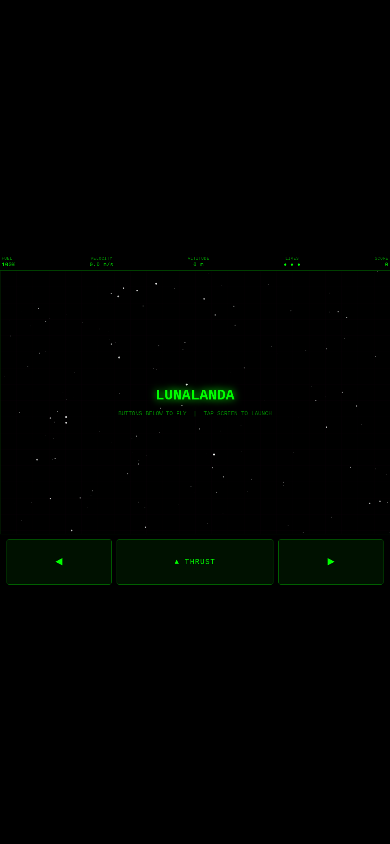
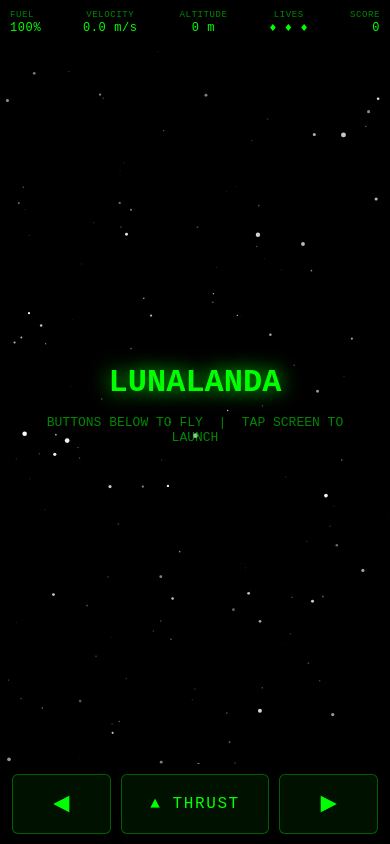
Before and after one commit to jtdevos/lunalanda, a website built with Vite: page mobile.html in a window 390 px wide. Built offline with nearby package versions, Linux system fonts and the light colour scheme.

Commit message:
better mobile viewports

```diff
--- a/mobile.html
+++ b/mobile.html
@@ -9,41 +9,62 @@
     <title>Lunalanda</title>
     <style>
       * { margin: 0; padding: 0; box-sizing: border-box; -webkit-tap-highlight-color: transparent; -webkit-touch-callout: none; user-select: none; -webkit-user-select: none; }
-      html, body { background: #000; overflow: hidden; touch-action: none; font-family: 'Courier New', monospace; color: #0f0; }
-      #game-container { position: fixed; width: 960px; display: flex; flex-direction: column; align-items: center; will-change: transform; }
-      canvas { display: block; border: 1px solid #0f04; }
-      #canvas-wrap { position: relative; width: 960px; height: 648px; }
-      #hud { width: 960px; display: flex; justify-content: space-between; padding: 6px 4px; font-size: 13px; letter-spacing: 0.05em; }
-      .hud-item { display: flex; flex-direction: column; gap: 2px; }
-      .hud-label { font-size: 10px; color: #0f08; text-transform: uppercase; }
-      .hud-value { font-size: 13px; }
+      html, body { background: #000; overflow: hidden; touch-action: none; font-family: 'Courier New', monospace; color: #0f0; width: 100%; height: 100%; }
+
+      /* ── HUD — fixed strip at top ── */
+      #hud {
+        position: fixed; top: 0; left: 0; right: 0; height: 44px;
+        display: flex; justify-content: space-between; align-items: center;
+        padding: 0 10px; z-index: 10;
+        background: #000a;
+        font-size: 12px; letter-spacing: 0.05em;
+      }
+      .hud-item { display: flex; flex-direction: column; gap: 1px; }
+      .hud-label { font-size: 9px; color: #0f08; text-transform: uppercase; }
+      .hud-value { font-size: 12px; }
       .hud-value.warn { color: #ff0; }
       .hud-value.danger { color: #f40; }
-      #overlay { position: absolute; inset: 0; display: flex; flex-direction: column; align-items: center; justify-content: center; gap: 16px; pointer-events: none; }
-      #overlay h1 { font-size: 36px; text-shadow: 0 0 20px #0f0; }
-      #overlay p { font-size: 14px; color: #0f08; }
+
+      /* ── Canvas — fills space between HUD and controls ── */
+      #canvas-wrap {
+        position: fixed; top: 44px; left: 0; right: 0; bottom: 80px;
+        overflow: hidden;
+      }
+      canvas { display: block; }
+
+      /* ── Overlay — sits on top of canvas ── */
+      #overlay {
+        position: absolute; inset: 0;
+        display: flex; flex-direction: column; align-items: center; justify-content: center;
+        gap: 14px; pointer-events: none;
+      }
+      #overlay h1 { font-size: 32px; text-shadow: 0 0 20px #0f0; }
+      #overlay p { font-size: 13px; color: #0f08; text-align: center; padding: 0 20px; }
       #overlay.hidden { display: none; }
-      /* ── On-screen buttons ── */
-      #controls { width: 960px; height: 140px; display: flex; gap: 12px; padding: 14px 16px; }
+
+      /* ── Controls — fixed strip at bottom ── */
+      #controls {
+        position: fixed; bottom: 0; left: 0; right: 0; height: 80px;
+        display: flex; gap: 10px; padding: 10px 12px;
+        background: #000a;
+      }
       .ctrl-btn {
         flex: 1;
         background: #0f01;
         border: 1px solid #0f05;
         color: #0f0;
         font-family: 'Courier New', monospace;
-        font-size: 30px;
+        font-size: 28px;
         display: flex; align-items: center; justify-content: center;
         border-radius: 6px;
         cursor: pointer;
-        user-select: none; -webkit-user-select: none;
         touch-action: none;
       }
       .ctrl-btn:active { background: #0f04; border-color: #0f09; }
-      #btn-thrust { flex: 1.5; font-size: 18px; letter-spacing: 0.1em; }
+      #btn-thrust { flex: 1.5; font-size: 16px; letter-spacing: 0.1em; }
     </style>
   </head>
   <body>
-    <div id="game-container">
     <div id="hud">
       <div class="hud-item">
         <span class="hud-label">Fuel</span>
@@ -67,7 +88,7 @@
       </div>
     </div>
     <div id="canvas-wrap">
-        <canvas id="canvas" width="960" height="648"></canvas>
+      <canvas id="canvas"></canvas>
       <div id="overlay">
         <h1 id="overlay-title">LUNALANDA</h1>
         <p id="overlay-sub">BUTTONS BELOW TO FLY &nbsp;|&nbsp; TAP SCREEN TO LAUNCH</p>
@@ -78,7 +99,6 @@
       <button class="ctrl-btn" id="btn-thrust">▲ THRUST</button>
       <button class="ctrl-btn" id="btn-right">►</button>
     </div>
-    </div>
     <script type="module" src="/src/main.js"></script>
     <script type="module" src="/src/mobile-a.js"></script>
   </body>
--- a/src/main.js
+++ b/src/main.js
@@ -1,7 +1,7 @@
 const canvas = document.getElementById('canvas');
 const ctx = canvas.getContext('2d');
-const W = canvas.width;
-const H = canvas.height;
+let W = canvas.width;
+let H = canvas.height;
 
 const overlay = document.getElementById('overlay');
 const overlayTitle = document.getElementById('overlay-title');
@@ -253,29 +253,17 @@ function drawTerrain() {
 }
 
 // ── Stars — THREE parallax layers ────────────────────────────
-// Layer 1: deep background, barely moves
-const STARS_L1 = Array.from({ length: 100 }, () => ({
-  x: Math.random() * W,
-  y: -100 + Math.random() * (H + 200),
-  r: 0.3 + Math.random() * 0.6,
-  b: 0.15 + Math.random() * 0.4,
-}));
-
-// Layer 2: mid distance
-const STARS_L2 = Array.from({ length: 60 }, () => ({
-  x: Math.random() * W,
-  y: -100 + Math.random() * (H + 200),
-  r: 0.6 + Math.random() * 1.0,
-  b: 0.3 + Math.random() * 0.5,
-}));
-
-// Layer 3: near background, moves most, also subtly scales with zoom
-const STARS_L3 = Array.from({ length: 30 }, () => ({
-  x: Math.random() * W,
-  y: -100 + Math.random() * (H + 200),
-  r: 1.0 + Math.random() * 1.5,
-  b: 0.5 + Math.random() * 0.5,
-}));
+function makeLayer(count, rMin, rRange, bMin, bRange) {
+  return Array.from({ length: count }, () => ({
+    x: Math.random() * W,
+    y: -100 + Math.random() * (H + 200),
+    r: rMin + Math.random() * rRange,
+    b: bMin + Math.random() * bRange,
+  }));
+}
+let STARS_L1 = makeLayer(100, 0.3, 0.6, 0.15, 0.4);
+let STARS_L2 = makeLayer( 60, 0.6, 1.0, 0.30, 0.5);
+let STARS_L3 = makeLayer( 30, 1.0, 1.5, 0.50, 0.5);
 
 function drawStars() {
   const offset1 = (H / 2 - cam.y) * 0.03;
@@ -743,4 +731,15 @@ hudScore.textContent = score;
 hudLives.textContent = '♦ ♦ ♦';
 loop();
 
+export function setCanvasSize(w, h) {
+  canvas.width = w; canvas.height = h;
+  W = w; H = h;
+  STARS_L1 = makeLayer(100, 0.3, 0.6, 0.15, 0.4);
+  STARS_L2 = makeLayer( 60, 0.6, 1.0, 0.30, 0.5);
+  STARS_L3 = makeLayer( 30, 1.0, 1.5, 0.50, 0.5);
+  if (terrain) terrain = generateTerrain();
+  cam.y = H / 2; cam.vy = 0;
+  zoom = 1.0; zoomVel = 0;
+}
+
 export { keys };
--- a/src/mobile-a.js
+++ b/src/mobile-a.js
@@ -1,21 +1,23 @@
-import { keys } from './main.js';
+import { keys, setCanvasSize } from './main.js';
 
-// ── Fit game container to viewport ───────────────────────────────
-// Natural height: HUD(40) + canvas(648) + controls(140) = 828
-const GAME_W = 960, GAME_H = 828;
-const container = document.getElementById('game-container');
+// ── Fit canvas to available screen space ─────────────────────
+const HUD_H  = 44;   // must match #hud height in mobile.html
+const CTRL_H = 80;   // must match #controls height in mobile.html
+const canvas = document.getElementById('canvas');
 
 function fit() {
-  const scale = Math.min(window.innerWidth / GAME_W, window.innerHeight / GAME_H);
-  container.style.transformOrigin = 'top left';
-  container.style.transform = `scale(${scale})`;
-  container.style.left = ((window.innerWidth  - GAME_W * scale) / 2) + 'px';
-  container.style.top  = ((window.innerHeight - GAME_H * scale) / 2) + 'px';
+  const w = window.innerWidth;
+  const h = window.innerHeight - HUD_H - CTRL_H;
+  setCanvasSize(w, h);
+  canvas.style.width  = w + 'px';
+  canvas.style.height = h + 'px';
 }
+
 window.addEventListener('resize', fit);
+window.addEventListener('orientationchange', () => setTimeout(fit, 150));
 requestAnimationFrame(fit);
 
-// ── Button → key binding ─────────────────────────────────────────
+// ── Button → key binding ─────────────────────────────────────
 function bindBtn(id, key) {
   const btn = document.getElementById(id);
   const on  = e => { e.preventDefault(); keys[key] = true; };
@@ -32,7 +34,7 @@ bindBtn('btn-left',   'ArrowLeft');
 bindBtn('btn-thrust', 'ArrowUp');
 bindBtn('btn-right',  'ArrowRight');
 
-// ── Tap canvas to advance game state (simulates Space) ───────────
+// ── Tap canvas to advance game state (simulates Space) ───────
 document.getElementById('canvas-wrap').addEventListener('touchstart', e => {
   e.preventDefault();
   if (!document.getElementById('overlay').classList.contains('hidden')) {
```
Lines whose indentation alone changed are shown as unchanged.
